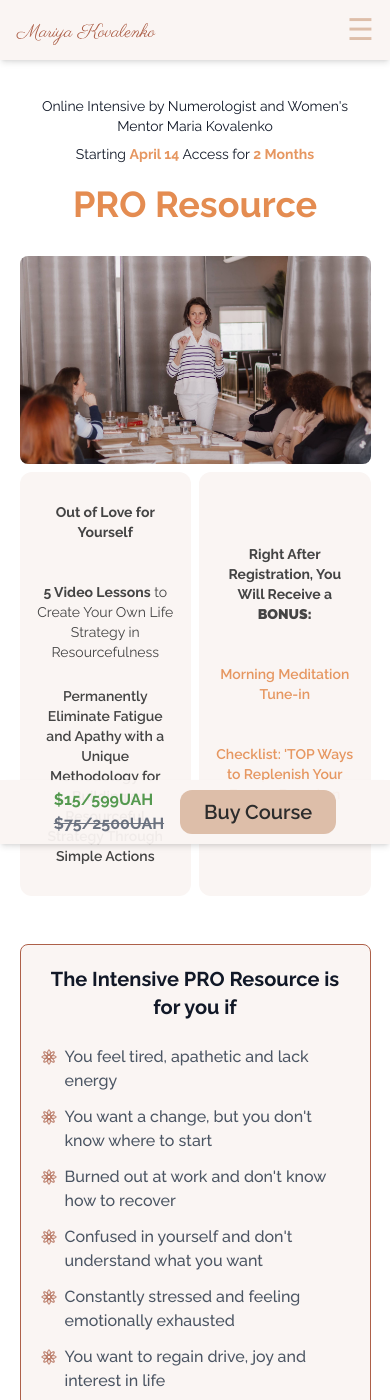
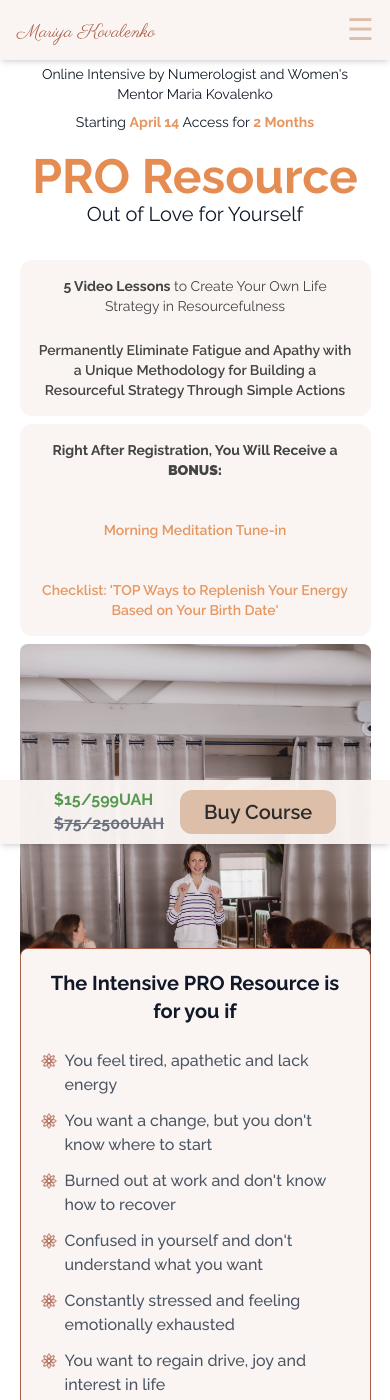
Before and after one commit to Mo2207/Astrology-Site, a Next.js app: page / in a window 390 px wide. Shown: the top 1400 px of the page. Built offline with nearby package versions, Linux system fonts and the light colour scheme.

Commit message:
fix: typos

```diff
--- a/src/app/components/hero.tsx
+++ b/src/app/components/hero.tsx
@@ -11,7 +11,7 @@ export default function Hero() {
     <section id="hero" className="pb-[3rem] bg-[#FFFFFF] text-gray-900 flex justify-center flex-col">
 
 
-      <div className="flex justify-center flex-col w-[90%] mx-auto pt-[6rem] pb-[2rem] md:pt-[9rem] md:pb-[4rem]">
+      <div className="flex justify-center flex-col w-[90%] mx-auto pt-[4rem] pb-[2rem] md:pt-[9rem] md:pb-[4rem]">
         <div className="font-normal text-center text-sm xxs:text-lg xs:text-xl sm:text-xl md:text-xl pb-2">{t("hero.title.title1")}</div>
         <div className="font-normal text-center text-sm xxs:text-lg xs:text-xl sm:text-xl md:text-xl pb-5">
           {t("hero.title.title2-3")}
@@ -19,7 +19,8 @@ export default function Hero() {
           {t("hero.title.title2-1")}
           <span className="font-bold text-[#E69761]">{t("hero.title.title2-2")}</span>
         </div>
-        <div className="font-bold text-center text-4xl sm:text-5xl md:text-6xl text-[#e48c51]">{t("hero.title.title3")}</div>
+        <div className="font-bold text-center text-5xl sm:text-5xl md:text-6xl text-[#e48c51]">{t("hero.title.title3")}</div>
+        <div className="font-normal text-center text-xl">{t("hero.title.title4")}</div>
 
         {/* <h2 className="font-bold text-center text-sm xxs:text-lg xs:text-2xl sm:text-2xl md:text-4xl">{t("hero.title.line1")}</h2> */}
         {/* <h2 className="pb-8 font-bold text-center text-sm xxs:text-lg xs:text-2xl sm:text-2xl md:text-4xl">{t("hero.title.line2")}</h2> */}
@@ -29,7 +30,7 @@ export default function Hero() {
       </div>
 
 
-      <div className="grid grid-cols-2 grid-rows-6 gap-2 w-[90%] h-auto max-h-[40rem] md:min-h-[20rem] mx-auto text-[#444444]">
+      <div className="grid grid-cols-2 grid-rows-6 gap-2 w-[90%] h-auto max-h-[40rem] md:min-h-[20rem] mx-auto text-[#444444] hidden md:grid">
 
         {/* <div className="col-span-2 row-span-2 md:col-span-2 md:row-span-2">
           <Image
@@ -53,7 +54,6 @@ export default function Hero() {
 
         <div className="bg-[#faf5f3] bg-center bg-no-repeat border-0 rounded-xl flex justify-center flex-col items-center row-span-4 sm:row-span-3">
           <div className="text-center p-4 text-sm xxs:text-md xs:text-lg sm:text-lg lg:text-xl flex flex-col gap-6 xs:gap-2 sm:gap-1 md:gap-4">
-            <h2 className="font-bold pb-4">{t("hero.title.title4")}</h2>
             <div dangerouslySetInnerHTML={{ __html: t("hero.title.title5").replace(/<strong>/g, "<b>").replace(/<\/strong>/g, "</b>") }} />
             <p className="font-semibold">{t("hero.title.title6")}</p>
           </div>
@@ -69,6 +69,44 @@ export default function Hero() {
         </div>
 
       </div>
+      <div className="w-[90%] h-auto max-h-[40rem] md:min-h-[20rem] mx-auto text-[#444444] block md:hidden">
+
+        {/* <div className="col-span-2 row-span-2 md:col-span-2 md:row-span-2">
+          <Image
+            src={sitting}
+            width={500}
+            height={500}
+            alt="woman sitting on chair"
+            className="border-0 rounded-lg object-cover w-full h-full"
+          />
+        </div> */}
+
+        <div className="bg-[#faf5f3] bg-center bg-no-repeat border-0 rounded-xl flex justify-center flex-col items-center row-span-4 sm:row-span-3 mb-2">
+          <div className="text-center p-4 text-sm xxs:text-md xs:text-lg sm:text-lg lg:text-xl flex flex-col gap-6 xs:gap-2 sm:gap-1 md:gap-4">
+            <div dangerouslySetInnerHTML={{ __html: t("hero.title.title5").replace(/<strong>/g, "<b>").replace(/<\/strong>/g, "</b>") }} />
+            <p className="font-semibold">{t("hero.title.title6")}</p>
+          </div>
+        </div>
+
+        <div className="bg-[#faf5f3] flex justify-center items-center flex-col border-0 rounded-xl row-span-4 sm:row-span-3 mb-2">
+          <div className="text-center p-4 text-sm xxs:text-md xs:text-lg sm:text-lg lg:text-xl flex flex-col gap-6 xs:gap-2 sm:gap-1 md:gap-4">
+            {/* <h2 className="font-bold pb-6">{t("hero.title.bonusTitle")}</h2> */}
+            <h2 className="font-bold pb-4" dangerouslySetInnerHTML={{ __html: t("hero.title.bonusTitle").replace(/<strong>/g, "<b>").replace(/<\/strong>/g, "</b>") }} />
+            <p className="font-semibold pb-4 text-[#E69761]">{t("hero.title.bonusText1")}</p>
+            <p className="font-semibold text-[#E69761]">{t("hero.title.bonusText2")}</p>
+          </div>
+        </div>
+        <div className="col-span-2 sm:col-span-1 row-span-2 sm:row-span-6">
+          <Image
+            src={teaching}
+            width={500}
+            height={500}
+            alt="woman teaching"
+            className="border-0 rounded-lg object-cover w-full h-full"
+          />
+        </div>
+
+      </div>
     </section>
   );
 }
--- a/src/app/components/results.tsx
+++ b/src/app/components/results.tsx
@@ -1,4 +1,3 @@
-
 "use client";
 
 import { useTranslation } from "react-i18next";
@@ -16,7 +15,15 @@ export default function Results() {
       <div className="max-w-7xl flex justify-center items-center flex-col">
 
         <div className="flex items-center justify-center flex-col w-[90%]">
-          <h1 className="font-bold text-2xl md:text-3xl text-center p-5">{t("results.title")}</h1>
+          <h1
+            className="font-bold text-2xl md:text-3xl text-center p-5"
+            dangerouslySetInnerHTML={{
+              __html: t("results.title")
+                .replace(/<strong>/g, "<b>")
+                .replace(/<\/strong>/g, "</b>")
+                .replace(/&nbsp;/g, "&nbsp;")
+            }}
+          />
           <div className="p-5 text-md md:text-lg">
             {results.map((item, index) => (
               <p
@@ -35,7 +42,15 @@ export default function Results() {
         </div>
 
         {/* <h2 className="text-lg md:text-xl font-normal p-6 self-center text-center">{t("results.h2")}</h2> */}
-        <h2 className="text-lg md:text-xl font-normal px-3 py-2 self-center text-center" dangerouslySetInnerHTML={{ __html: t("results.h2").replace(/<strong>/g, "<b>").replace(/<\/strong>/g, "</b>") }} />
+        <h2
+          className="text-lg md:text-xl font-normal px-3 py-2 self-center text-center"
+          dangerouslySetInnerHTML={{
+            __html: t("results.h2")
+              .replace(/<strong>/g, "<b>")
+              .replace(/<\/strong>/g, "</b>")
+              .replace(/&nbsp;/g, " ")
+          }}
+        />
 
       </div>
     </section>
--- a/src/app/locales/ru.json
+++ b/src/app/locales/ru.json
@@ -16,9 +16,9 @@
   "hero": {
     "title": {
       "title1": "онлайн –интенсив от нумеролога и женского наставника Марии Коваленко",
-      "title2-1": "Доступ на ",
+      "title2-1": "Доступ - ",
       "title2-2": "2 месяца",
-      "title2-3": "Начиная с ",
+      "title2-3": "Старт - ",
       "title2-4": "14 апреля ",
       "title3": "PRO Ресурс",
       "title4": "Из любви к себе",
@@ -53,7 +53,7 @@
     ]
   },
 "results": {
-  "title": "Ваши результаты после интенсива «ПРО Ресурс»",
+  "title": "Ваши результаты после интенсива PRO&nbsp;Ресурс»",
   "list": [
     "Перестанешь срываться на мужа и детей",
     "Сможешь уделять время себе, не жертвуя семьей",
@@ -245,7 +245,7 @@
       "title": "Другие курсы:",
       "list": [
         "много теории, мало практики и структуры",
-        "не дают поного понимания что же такое ресурс и где его брать",
+        "не дают полного понимания что же такое ресурс и где его брать",
         "без практических и полезных бонусов",
         "нет конкретного пошагового плана действий",
         "нет успешного опыта работы в консультировании и передаче знаний"
@@ -279,9 +279,9 @@
   },
   "cheap": {
     "title": "Почему этот интенсив такой доступный?",
-    "p1": "Я сама живу по этой стратегии и наслаждаюсь результатами жизни в спокойном уравновешенном состоянии последние 10 лет. Ценность этих знания в разы дороже, но я продаю всего за ",
+    "p1": "Я сама живу по этой стратегии и наслаждаюсь результатами жизни в спокойном уравновешенном состоянии последние 10 лет. Ценность этих знаний в разы дороже, но я продаю их всего за ",
     "p2": " чтобы сделать эти знания доступными для максимального количества женщин.",
-    "p3": " чтобы как можно больше женщин пришли к внутреннему балансу и могли ЖИТЬ и радоваться каждому моменту без стресса и тревог. И если тебе все понравится и ты захочешь углубиться в тему практики, то я приглашу тебя на энергетический практикум, где я возьму тебя за руку и доведу до максимально возможного результата",
+    "p3": " чтобы как можно больше женщин пришли к внутреннему балансу и могли ЖИТЬ и радоваться каждому дню без стресса и тревог. И если тебе все понравится и ты захочешь углубиться в тему практики, то я приглашу тебя на энергетический практикум, где я возьму тебя за руку и доведу до максимально возможного результата",
     "price": "$15/599грн",
     "mission": "Моя миссия"
   },
@@ -336,11 +336,11 @@
       "link": "https://theclicks.ca/en"
     },
     {
-      "title": "Оферта",
+      "title": "Договор оферты",
       "link": "/docs/offer-agreement.pdf"
     },
     {
-      "title": "Условия использования",
+      "title": "Политика конфиденциальности",
       "link": "/docs/TOU.pdf"
     }
   ]
```
